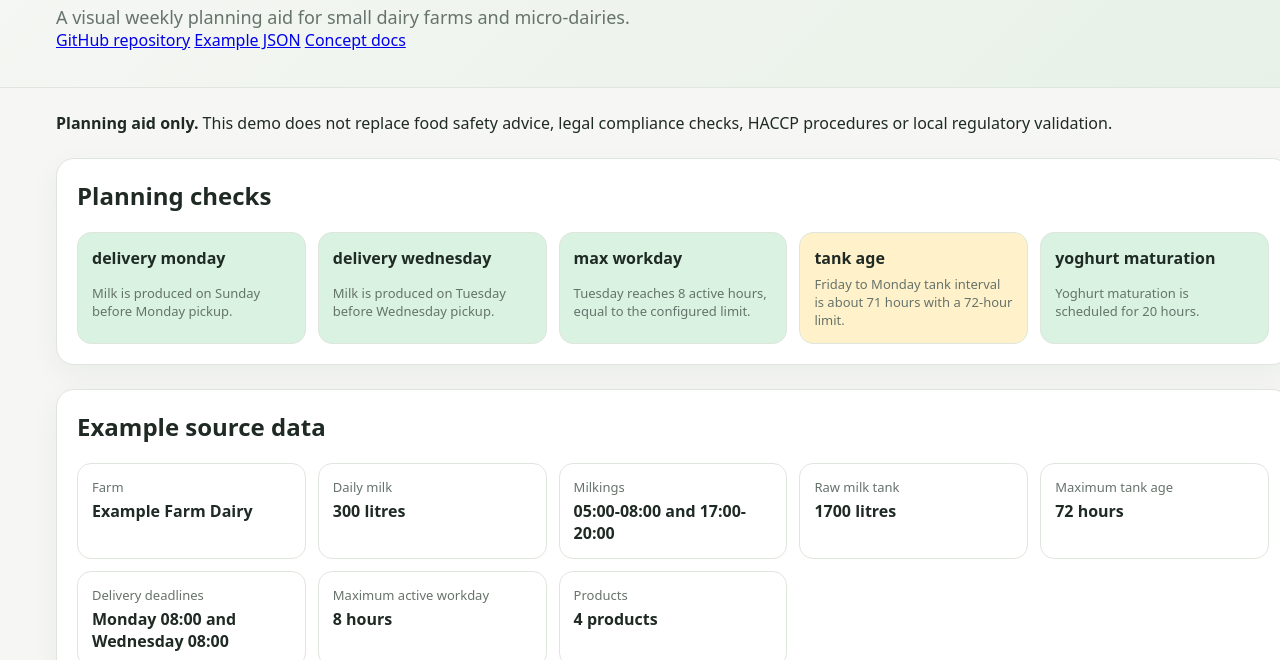
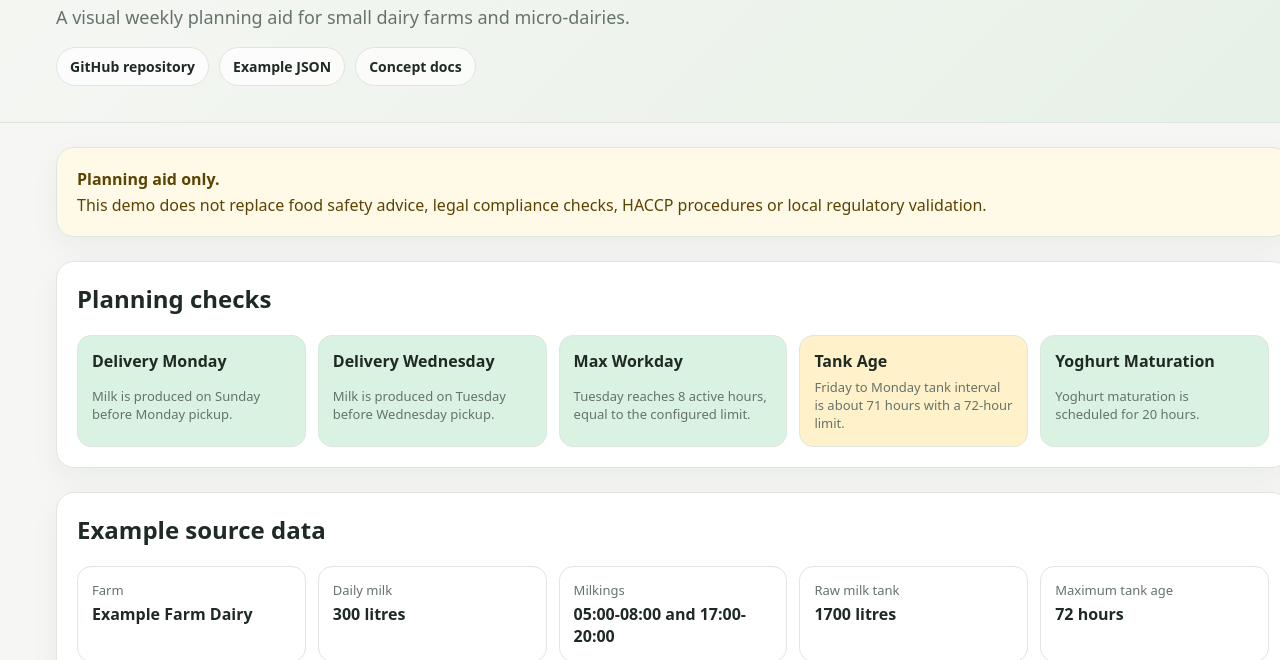
Before and after one commit to dhunink/SmallDairyProductionPlanner, a plain HTML site: page app/index.html in a window 1280 px wide. Shown: the part 140-800 px from the top of the page. Drawn offline with Linux system fonts and the light colour scheme.

Commit message:
Improve public demo presentation styles

```diff
--- a/app/styles.css
+++ b/app/styles.css
@@ -17,18 +17,24 @@
 
 * { box-sizing: border-box; }
 body { margin: 0; font-family: system-ui, -apple-system, BlinkMacSystemFont, "Segoe UI", sans-serif; background: var(--bg); color: var(--text); }
+a { color: inherit; }
 .hero { padding: 36px clamp(18px, 5vw, 56px); background: linear-gradient(135deg, #f6f7f4, #e7f1e7); border-bottom: 1px solid var(--line); }
 .eyebrow { margin: 0 0 8px; text-transform: uppercase; letter-spacing: .08em; color: var(--muted); font-weight: 700; font-size: 12px; }
 h1 { margin: 0 0 8px; font-size: clamp(32px, 5vw, 56px); }
 h2, h3 { margin-top: 0; }
-.subtitle { margin: 0; color: var(--muted); font-size: 18px; }
+.subtitle { margin: 0; color: var(--muted); font-size: 18px; max-width: 850px; }
+.hero-actions { display: flex; flex-wrap: wrap; gap: 10px; margin-top: 18px; }
+.hero-actions a { background: rgba(255,255,255,.72); border: 1px solid var(--line); border-radius: 999px; padding: 9px 13px; text-decoration: none; font-weight: 650; font-size: 14px; }
+.hero-actions a:hover { background: #fff; }
 main { padding: 24px clamp(18px, 5vw, 56px) 48px; display: grid; gap: 24px; }
-.panel { background: var(--panel); border: 1px solid var(--line); border-radius: 18px; padding: 20px; box-shadow: 0 10px 30px rgba(20, 40, 30, .05); }
+.panel, .notice { background: var(--panel); border: 1px solid var(--line); border-radius: 18px; padding: 20px; box-shadow: 0 10px 30px rgba(20, 40, 30, .05); }
+.notice { background: #fff9e8; color: #5b4300; }
+.notice strong { display: block; margin-bottom: 4px; }
 .checks { display: grid; grid-template-columns: repeat(auto-fit, minmax(220px, 1fr)); gap: 12px; }
-.check { border: 1px solid var(--line); border-radius: 14px; padding: 14px; display: grid; gap: 6px; }
+.check { border: 1px solid var(--line); border-radius: 14px; padding: 14px; display: grid; gap: 6px; text-transform: capitalize; }
 .check.ok { background: var(--ok); }
 .check.warn { background: var(--warn); }
-.check span, .data-grid span { color: var(--muted); font-size: 13px; }
+.check span, .data-grid span { color: var(--muted); font-size: 13px; text-transform: none; }
 .data-grid { display: grid; grid-template-columns: repeat(auto-fit, minmax(220px, 1fr)); gap: 12px; }
 .data-grid div { border: 1px solid var(--line); border-radius: 14px; padding: 14px; }
 .data-grid span { display: block; margin-bottom: 4px; }
@@ -47,4 +53,5 @@ main { padding: 24px clamp(18px, 5vw, 56px) 48px; display: grid; gap: 24px; }
 .delivery { background: var(--delivery); }
 .buffer { background: var(--buffer); }
 footer { padding: 20px clamp(18px, 5vw, 56px); border-top: 1px solid var(--line); color: var(--muted); }
+code { background: rgba(0,0,0,.06); padding: 2px 5px; border-radius: 5px; }
 @media (max-width: 900px) { .week { grid-template-columns: 1fr; } }
```
